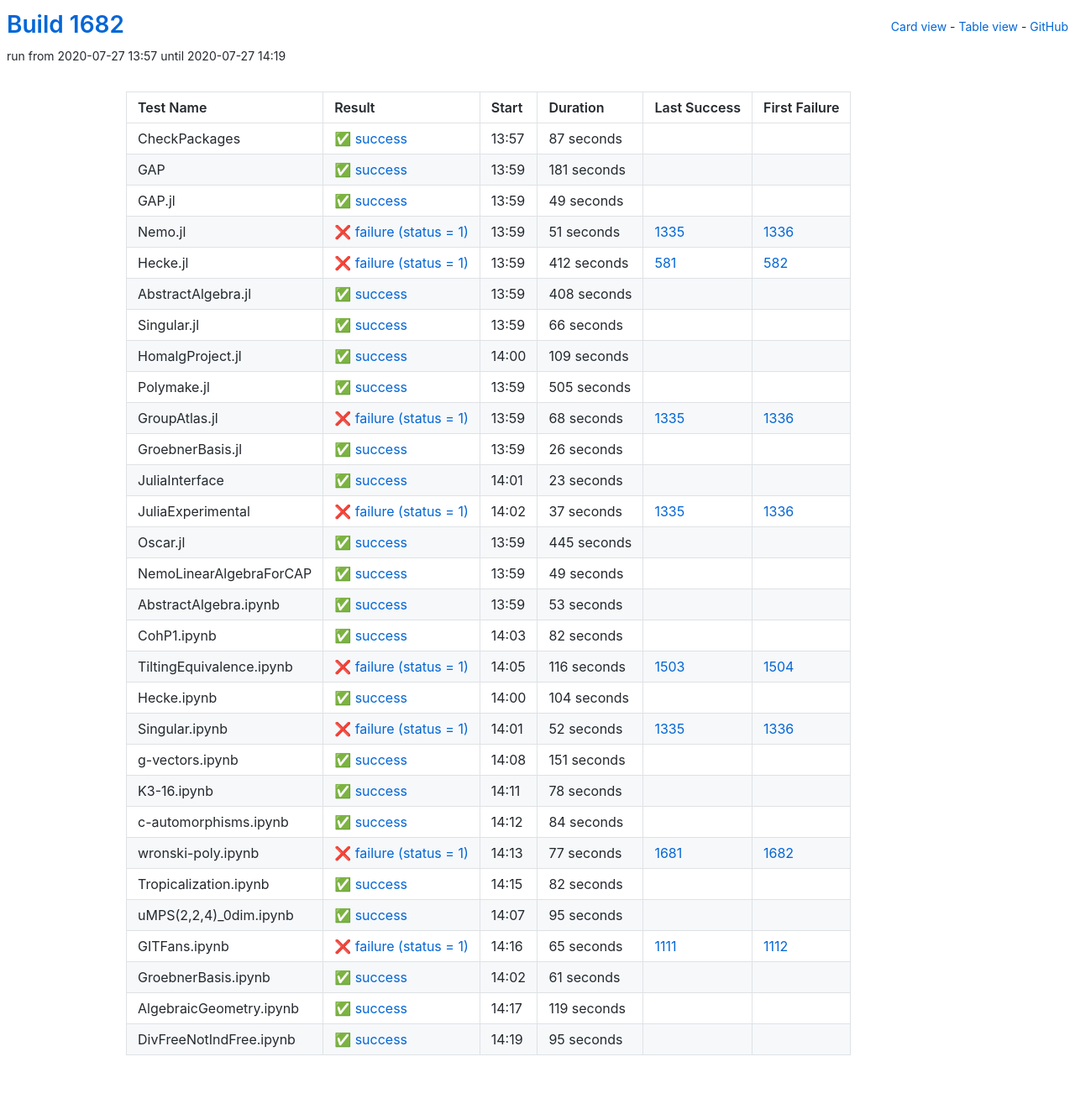
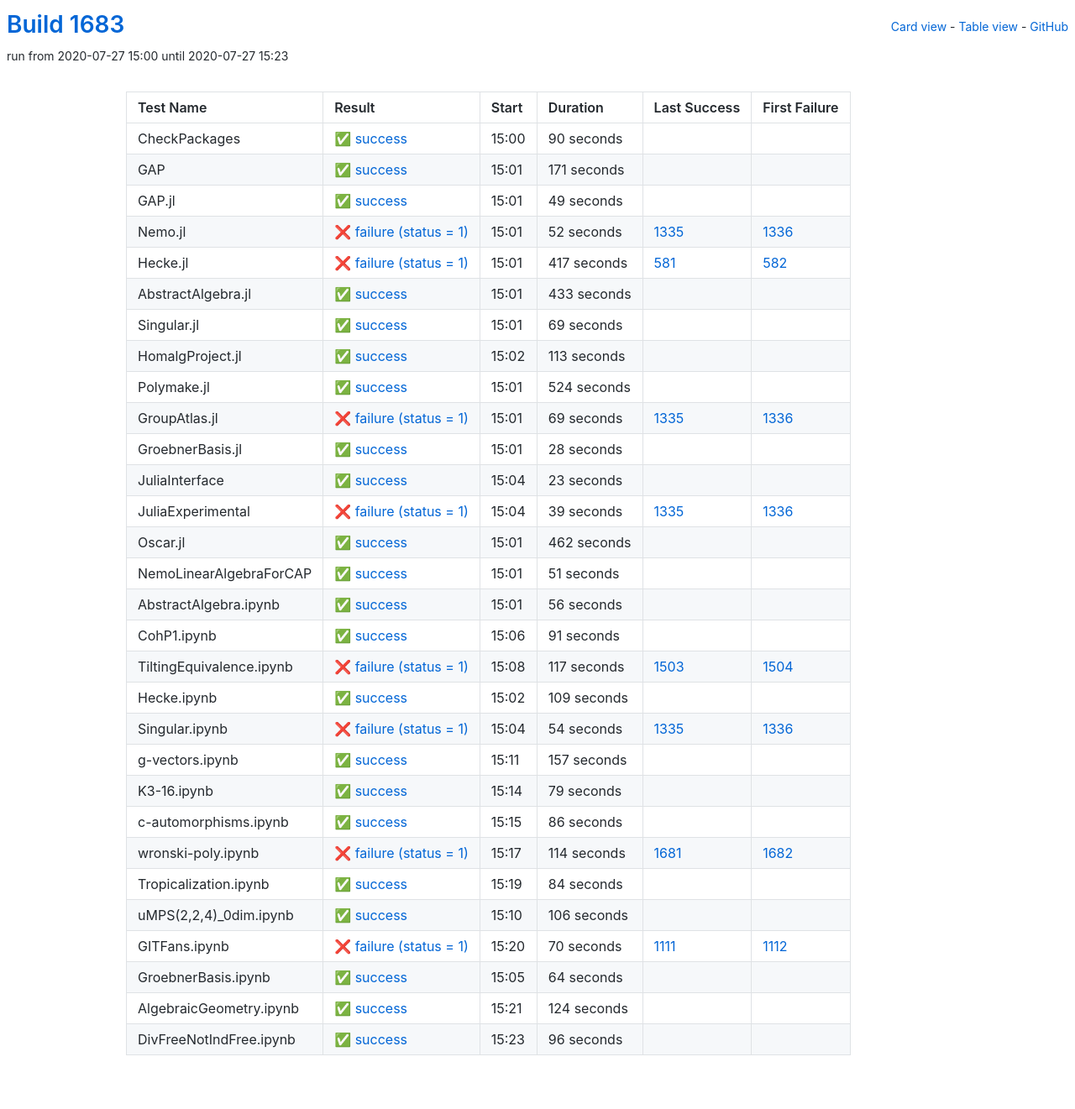
Before and after one commit to oscar-system/oscar-ci-status-1.4, a Jekyll site: the page built from table.html, in a window 1280 px wide. Shown: the whole page at 84% size. Built offline with Jekyll 4.4.1, drawn with Linux system fonts in a browser that asks for light colours.

Commit message:
Build #1683

```diff
--- a/_data/ci.yml
+++ b/_data/ci.yml
@@ -1,6 +1,6 @@
 ---
-build: 1682
-build_url: https://oscarci.mathematik.uni-kl.de/job/oscar-julia-1.4/1682/
+build: 1683
+build_url: https://oscarci.mathematik.uni-kl.de/job/oscar-julia-1.4/1683/
 job: oscar-julia-1.4
 organization: oscar-system
 repo: oscar-ci-status-1.4
@@ -8,32 +8,32 @@ repourl: https://github.com/oscar-system/oscar-ci-status-1.4
 tests:
 - name: CheckPackages
   id: checkpackages
-  log: https://oscarci.mathematik.uni-kl.de/job/oscar-julia-1.4/1682/artifact/logs/build-1682/CheckPackages.log
-  start: 2020-07-27 13:57
+  log: https://oscarci.mathematik.uni-kl.de/job/oscar-julia-1.4/1683/artifact/logs/build-1683/CheckPackages.log
+  start: 2020-07-27 15:00
   success: true
   exitcode: 0
   status: success
-  duration: 87
+  duration: 90
   last_success: false
   last_success_url:
   first_failure: false
   first_failure_url:
 - name: GAP
   id: gap
-  log: https://oscarci.mathematik.uni-kl.de/job/oscar-julia-1.4/1682/artifact/logs/build-1682/GAP.log
-  start: 2020-07-27 13:59
+  log: https://oscarci.mathematik.uni-kl.de/job/oscar-julia-1.4/1683/artifact/logs/build-1683/GAP.log
+  start: 2020-07-27 15:01
   success: true
   exitcode: 0
   status: success
-  duration: 181
+  duration: 171
   last_success: false
   last_success_url:
   first_failure: false
   first_failure_url:
 - name: GAP.jl
   id: gap-jl
-  log: https://oscarci.mathematik.uni-kl.de/job/oscar-julia-1.4/1682/artifact/logs/build-1682/GAP.jl.log
-  start: 2020-07-27 13:59
+  log: https://oscarci.mathematik.uni-kl.de/job/oscar-julia-1.4/1683/artifact/logs/build-1683/GAP.jl.log
+  start: 2020-07-27 15:01
   success: true
   exitcode: 0
   status: success
@@ -44,104 +44,104 @@ tests:
   first_failure_url:
 - name: Nemo.jl
   id: nemo-jl
-  log: https://oscarci.mathematik.uni-kl.de/job/oscar-julia-1.4/1682/artifact/logs/build-1682/Nemo.jl.log
-  start: 2020-07-27 13:59
+  log: https://oscarci.mathematik.uni-kl.de/job/oscar-julia-1.4/1683/artifact/logs/build-1683/Nemo.jl.log
+  start: 2020-07-27 15:01
   success: false
   exitcode: 1
   status: failure
-  duration: 51
+  duration: 52
   last_success: 1335
   last_success_url: https://oscarci.mathematik.uni-kl.de/job/oscar-julia-1.4/1335/
   first_failure: 1336
   first_failure_url: https://oscarci.mathematik.uni-kl.de/job/oscar-julia-1.4/1336/
 - name: Hecke.jl
   id: hecke-jl
-  log: https://oscarci.mathematik.uni-kl.de/job/oscar-julia-1.4/1682/artifact/logs/build-1682/Hecke.jl.log
-  start: 2020-07-27 13:59
+  log: https://oscarci.mathematik.uni-kl.de/job/oscar-julia-1.4/1683/artifact/logs/build-1683/Hecke.jl.log
+  start: 2020-07-27 15:01
   success: false
   exitcode: 1
   status: failure
-  duration: 412
+  duration: 417
   last_success: 581
   last_success_url: https://oscarci.mathematik.uni-kl.de/job/oscar-julia-1.4/581/
   first_failure: 582
   first_failure_url: https://oscarci.mathematik.uni-kl.de/job/oscar-julia-1.4/582/
 - name: AbstractAlgebra.jl
   id: abstractalgebra-jl
-  log: https://oscarci.mathematik.uni-kl.de/job/oscar-julia-1.4/1682/artifact/logs/build-1682/AbstractAlgebra.jl.log
-  start: 2020-07-27 13:59
+  log: https://oscarci.mathematik.uni-kl.de/job/oscar-julia-1.4/1683/artifact/logs/build-1683/AbstractAlgebra.jl.log
+  start: 2020-07-27 15:01
   success: true
   exitcode: 0
   status: success
-  duration: 408
+  duration: 433
   last_success: false
   last_success_url:
   first_failure: false
   first_failure_url:
 - name: Singular.jl
   id: singular-jl
-  log: https://oscarci.mathematik.uni-kl.de/job/oscar-julia-1.4/1682/artifact/logs/build-1682/Singular.jl.log
-  start: 2020-07-27 13:59
+  log: https://oscarci.mathematik.uni-kl.de/job/oscar-julia-1.4/1683/artifact/logs/build-1683/Singular.jl.log
+  start: 2020-07-27 15:01
   success: true
   exitcode: 0
   status: success
-  duration: 66
+  duration: 69
   last_success: false
   last_success_url:
   first_failure: false
   first_failure_url:
 - name: HomalgProject.jl
   id: homalgproject-jl
-  log: https://oscarci.mathematik.uni-kl.de/job/oscar-julia-1.4/1682/artifact/logs/build-1682/HomalgProject.jl.log
-  start: 2020-07-27 14:00
+  log: https://oscarci.mathematik.uni-kl.de/job/oscar-julia-1.4/1683/artifact/logs/build-1683/HomalgProject.jl.log
+  start: 2020-07-27 15:02
   success: true
   exitcode: 0
   status: success
-  duration: 109
+  duration: 113
   last_success: false
   last_success_url:
   first_failure: false
   first_failure_url:
 - name: Polymake.jl
   id: polymake-jl
-  log: https://oscarci.mathematik.uni-kl.de/job/oscar-julia-1.4/1682/artifact/logs/build-1682/Polymake.jl.log
-  start: 2020-07-27 13:59
+  log: https://oscarci.mathematik.uni-kl.de/job/oscar-julia-1.4/1683/artifact/logs/build-1683/Polymake.jl.log
+  start: 2020-07-27 15:01
   success: true
   exitcode: 0
   status: success
-  duration: 505
+  duration: 524
   last_success: false
   last_success_url:
   first_failure: false
   first_failure_url:
 - name: GroupAtlas.jl
   id: groupatlas-jl
-  log: https://oscarci.mathematik.uni-kl.de/job/oscar-julia-1.4/1682/artifact/logs/build-1682/GroupAtlas.jl.log
-  start: 2020-07-27 13:59
+  log: https://oscarci.mathematik.uni-kl.de/job/oscar-julia-1.4/1683/artifact/logs/build-1683/GroupAtlas.jl.log
+  start: 2020-07-27 15:01
   success: false
   exitcode: 1
   status: failure
-  duration: 68
+  duration: 69
   last_success: 1335
   last_success_url: https://oscarci.mathematik.uni-kl.de/job/oscar-julia-1.4/1335/
   first_failure: 1336
   first_failure_url: https://oscarci.mathematik.uni-kl.de/job/oscar-julia-1.4/1336/
 - name: GroebnerBasis.jl
   id: groebnerbasis-jl
-  log: https://oscarci.mathematik.uni-kl.de/job/oscar-julia-1.4/1682/artifact/logs/build-1682/GroebnerBasis.jl.log
-  start: 2020-07-27 13:59
+  log: https://oscarci.mathematik.uni-kl.de/job/oscar-julia-1.4/1683/artifact/logs/build-1683/GroebnerBasis.jl.log
+  start: 2020-07-27 15:01
   success: true
   exitcode: 0
   status: success
-  duration: 26
+  duration: 28
   last_success: false
   last_success_url:
   first_failure: false
   first_failure_url:
 - name: JuliaInterface
   id: juliainterface
-  log: https://oscarci.mathematik.uni-kl.de/job/oscar-julia-1.4/1682/artifact/logs/build-1682/JuliaInterface.log
-  start: 2020-07-27 14:01
+  log: https://oscarci.mathematik.uni-kl.de/job/oscar-julia-1.4/1683/artifact/logs/build-1683/JuliaInterface.log
+  start: 2020-07-27 15:04
   success: true
   exitcode: 0
   status: success
@@ -152,128 +152,152 @@ tests:
   first_failure_url:
 - name: JuliaExperimental
   id: juliaexperimental
-  log: https://oscarci.mathematik.uni-kl.de/job/oscar-julia-1.4/1682/artifact/logs/build-1682/JuliaExperimental.log
-  start: 2020-07-27 14:02
+  log: https://oscarci.mathematik.uni-kl.de/job/oscar-julia-1.4/1683/artifact/logs/build-1683/JuliaExperimental.log
+  start: 2020-07-27 15:04
   success: false
   exitcode: 1
   status: failure
-  duration: 37
+  duration: 39
   last_success: 1335
   last_success_url: https://oscarci.mathematik.uni-kl.de/job/oscar-julia-1.4/1335/
   first_failure: 1336
   first_failure_url: https://oscarci.mathematik.uni-kl.de/job/oscar-julia-1.4/1336/
 - name: Oscar.jl
   id: oscar-jl
-  log: https://oscarci.mathematik.uni-kl.de/job/oscar-julia-1.4/1682/artifact/logs/build-1682/Oscar.jl.log
-  start: 2020-07-27 13:59
+  log: https://oscarci.mathematik.uni-kl.de/job/oscar-julia-1.4/1683/artifact/logs/build-1683/Oscar.jl.log
+  start: 2020-07-27 15:01
   success: true
   exitcode: 0
   status: success
-  duration: 445
+  duration: 462
   last_success: false
   last_success_url:
   first_failure: false
   first_failure_url:
 - name: NemoLinearAlgebraForCAP
   id: nemolinearalgebraforcap
-  log: https://oscarci.mathematik.uni-kl.de/job/oscar-julia-1.4/1682/artifact/logs/build-1682/NemoLinearAlgebraForCAP.log
-  start: 2020-07-27 13:59
+  log: https://oscarci.mathematik.uni-kl.de/job/oscar-julia-1.4/1683/artifact/logs/build-1683/NemoLinearAlgebraForCAP.log
+  start: 2020-07-27 15:01
   success: true
   exitcode: 0
   status: success
-  duration: 49
+  duration: 51
   last_success: false
   last_success_url:
   first_failure: false
   first_failure_url:
 - name: AbstractAlgebra.ipynb
   id: abstractalgebra-ipynb
-  log: https://oscarci.mathematik.uni-kl.de/job/oscar-julia-1.4/1682/artifact/logs/build-1682/AbstractAlgebra.ipynb.log
-  start: 2020-07-27 13:59
+  log: https://oscarci.mathematik.uni-kl.de/job/oscar-julia-1.4/1683/artifact/logs/build-1683/AbstractAlgebra.ipynb.log
+  start: 2020-07-27 15:01
   success: true
   exitcode: 0
   status: success
-  duration: 53
+  duration: 56
   last_success: false
   last_success_url:
   first_failure: false
   first_failure_url:
 - name: CohP1.ipynb
   id: cohp1-ipynb
-  log: https://oscarci.mathematik.uni-kl.de/job/oscar-julia-1.4/1682/artifact/logs/build-1682/CohP1.ipynb.log
-  start: 2020-07-27 14:03
+  log: https://oscarci.mathematik.uni-kl.de/job/oscar-julia-1.4/1683/artifact/logs/build-1683/CohP1.ipynb.log
+  start: 2020-07-27 15:06
   success: true
   exitcode: 0
   status: success
-  duration: 82
+  duration: 91
   last_success: false
   last_success_url:
   first_failure: false
   first_failure_url:
 - name: TiltingEquivalence.ipynb
   id: tiltingequivalence-ipynb
-  log: https://oscarci.mathematik.uni-kl.de/job/oscar-julia-1.4/1682/artifact/logs/build-1682/TiltingEquivalence.ipynb.log
-  start: 2020-07-27 14:05
+  log: https://oscarci.mathematik.uni-kl.de/job/oscar-julia-1.4/1683/artifact/logs/build-1683/TiltingEquivalence.ipynb.log
+  start: 2020-07-27 15:08
   success: false
   exitcode: 1
   status: failure
-  duration: 116
+  duration: 117
   last_success: 1503
   last_success_url: https://oscarci.mathematik.uni-kl.de/job/oscar-julia-1.4/1503/
   first_failure: 1504
   first_failure_url: https://oscarci.mathematik.uni-kl.de/job/oscar-julia-1.4/1504/
 - name: Hecke.ipynb
   id: hecke-ipynb
-  log: https://oscarci.mathematik.uni-kl.de/job/oscar-julia-1.4/1682/artifact/logs/build-1682/Hecke.ipynb.log
-  start: 2020-07-27 14:00
+  log: https://oscarci.mathematik.uni-kl.de/job/oscar-julia-1.4/1683/artifact/logs/build-1683/Hecke.ipynb.log
+  start: 2020-07-27 15:02
   success: true
   exitcode: 0
   status: success
-  duration: 104
+  duration: 109
   last_success: false
   last_success_url:
   first_failure: false
   first_failure_url:
 - name: Singular.ipynb
   id: singular-ipynb
-  log: https://oscarci.mathematik.uni-kl.de/job/oscar-julia-1.4/1682/artifact/logs/build-1682/Singular.ipynb.log
-  start: 2020-07-27 14:01
+  log: https://oscarci.mathematik.uni-kl.de/job/oscar-julia-1.4/1683/artifact/logs/build-1683/Singular.ipynb.log
+  start: 2020-07-27 15:04
   success: false
   exitcode: 1
   status: failure
-  duration: 52
+  duration: 54
   last_success: 1335
   last_success_url: https://oscarci.mathematik.uni-kl.de/job/oscar-julia-1.4/1335/
   first_failure: 1336
   first_failure_url: https://oscarci.mathematik.uni-kl.de/job/oscar-julia-1.4/1336/
 - name: g-vectors.ipynb
   id: g-vectors-ipynb
-  log: https://oscarci.mathematik.uni-kl.de/job/oscar-julia-1.4/1682/artifact/logs/build-1682/g-vectors.ipynb.log
-  start: 2020-07-27 14:08
+  log: https://oscarci.mathematik.uni-kl.de/job/oscar-julia-1.4/1683/artifact/logs/build-1683/g-vectors.ipynb.log
+  start: 2020-07-27 15:11
   success: true
   exitcode: 0
   status: success
-  duration: 151
+  duration: 157
   last_success: false
   last_success_url:
   first_failure: false
   first_failure_url:
 - name: K3-16.ipynb
   id: k3-16-ipynb
-  log: https://oscarci.mathematik.uni-kl.de/job/oscar-julia-1.4/1682/artifact/logs/build-1682/K3-16.ipynb.log
-  start: 2020-07-27 14:11
+  log: https://oscarci.mathematik.uni-kl.de/job/oscar-julia-1.4/1683/artifact/logs/build-1683/K3-16.ipynb.log
+  start: 2020-07-27 15:14
   success: true
   exitcode: 0
   status: success
-  duration: 78
+  duration: 79
   last_success: false
   last_success_url:
   first_failure: false
   first_failure_url:
 - name: c-automorphisms.ipynb
   id: c-automorphisms-ipynb
-  log: https://oscarci.mathematik.uni-kl.de/job/oscar-julia-1.4/1682/artifact/logs/build-1682/c-automorphisms.ipynb.log
-  start: 2020-07-27 14:12
+  log: https://oscarci.mathematik.uni-kl.de/job/oscar-julia-1.4/1683/artifact/logs/build-1683/c-automorphisms.ipynb.log
+  start: 2020-07-27 15:15
+  success: true
+  exitcode: 0
+  status: success
+  duration: 86
+  last_success: false
+  last_success_url:
+  first_failure: false
+  first_failure_url:
+- name: wronski-poly.ipynb
+  id: wronski-poly-ipynb
+  log: https://oscarci.mathematik.uni-kl.de/job/oscar-julia-1.4/1683/artifact/logs/build-1683/wronski-poly.ipynb.log
+  start: 2020-07-27 15:17
+  success: false
+  exitcode: 1
+  status: failure
+  duration: 114
+  last_success: 1681
+  last_success_url: https://oscarci.mathematik.uni-kl.de/job/oscar-julia-1.4/1681/
+  first_failure: 1682
+  first_failure_url: https://oscarci.mathematik.uni-kl.de/job/oscar-julia-1.4/1682/
+- name: Tropicalization.ipynb
+  id: tropicalization-ipynb
+  log: https://oscarci.mathematik.uni-kl.de/job/oscar-julia-1.4/1683/artifact/logs/build-1683/Tropicalization.ipynb.log
+  start: 2020-07-27 15:19
   success: true
   exitcode: 0
   status: success
@@ -282,86 +306,62 @@ tests:
   last_success_url:
   first_failure: false
   first_failure_url:
-- name: wronski-poly.ipynb
-  id: wronski-poly-ipynb
-  log: https://oscarci.mathematik.uni-kl.de/job/oscar-julia-1.4/1682/artifact/logs/build-1682/wronski-poly.ipynb.log
-  start: 2020-07-27 14:13
-  success: false
-  exitcode: 1
-  status: failure
-  duration: 77
-  last_success: 1681
-  last_success_url: https://oscarci.mathematik.uni-kl.de/job/oscar-julia-1.4/1681/
-  first_failure: 1682
-  first_failure_url: https://oscarci.mathematik.uni-kl.de/job/oscar-julia-1.4/1682/
-- name: Tropicalization.ipynb
-  id: tropicalization-ipynb
-  log: https://oscarci.mathematik.uni-kl.de/job/oscar-julia-1.4/1682/artifact/logs/build-1682/Tropicalization.ipynb.log
-  start: 2020-07-27 14:15
+- name: uMPS(2,2,4)_0dim.ipynb
+  id: umps-2-2-4-0dim-ipynb
+  log: https://oscarci.mathematik.uni-kl.de/job/oscar-julia-1.4/1683/artifact/logs/build-1683/uMPS-2-2-4-_0dim.ipynb.log
+  start: 2020-07-27 15:10
   success: true
   exitcode: 0
   status: success
-  duration: 82
-  last_success: false
-  last_success_url:
-  first_failure: false
-  first_failure_url:
-- name: uMPS(2,2,4)_0dim.ipynb
-  id: umps-2-2-4-0dim-ipynb
-  log: https://oscarci.mathematik.uni-kl.de/job/oscar-julia-1.4/1682/artifact/logs/build-1682/uMPS-2-2-4-_0dim.ipynb.log
-  start: 2020-07-27 14:07
-  success: true
-  exitcode: 0
-  status: success
-  duration: 95
+  duration: 106
   last_success: false
   last_success_url:
   first_failure: false
   first_failure_url:
 - name: GITFans.ipynb
   id: gitfans-ipynb
-  log: https://oscarci.mathematik.uni-kl.de/job/oscar-julia-1.4/1682/artifact/logs/build-1682/GITFans.ipynb.log
-  start: 2020-07-27 14:16
+  log: https://oscarci.mathematik.uni-kl.de/job/oscar-julia-1.4/1683/artifact/logs/build-1683/GITFans.ipynb.log
+  start: 2020-07-27 15:20
   success: false
   exitcode: 1
   status: failure
-  duration: 65
+  duration: 70
   last_success: 1111
   last_success_url: https://oscarci.mathematik.uni-kl.de/job/oscar-julia-1.4/1111/
   first_failure: 1112
   first_failure_url: https://oscarci.mathematik.uni-kl.de/job/oscar-julia-1.4/1112/
 - name: GroebnerBasis.ipynb
   id: groebnerbasis-ipynb
-  log: https://oscarci.mathematik.uni-kl.de/job/oscar-julia-1.4/1682/artifact/logs/build-1682/GroebnerBasis.ipynb.log
-  start: 2020-07-27 14:02
+  log: https://oscarci.mathematik.uni-kl.de/job/oscar-julia-1.4/1683/artifact/logs/build-1683/GroebnerBasis.ipynb.log
+  start: 2020-07-27 15:05
   success: true
   exitcode: 0
   status: success
-  duration: 61
+  duration: 64
   last_success: false
   last_success_url:
   first_failure: false
   first_failure_url:
 - name: AlgebraicGeometry.ipynb
   id: algebraicgeometry-ipynb
-  log: https://oscarci.mathematik.uni-kl.de/job/oscar-julia-1.4/1682/artifact/logs/build-1682/AlgebraicGeometry.ipynb.log
-  start: 2020-07-27 14:17
+  log: https://oscarci.mathematik.uni-kl.de/job/oscar-julia-1.4/1683/artifact/logs/build-1683/AlgebraicGeometry.ipynb.log
+  start: 2020-07-27 15:21
   success: true
   exitcode: 0
   status: success
-  duration: 119
+  duration: 124
   last_success: false
   last_success_url:
   first_failure: false
   first_failure_url:
 - name: DivFreeNotIndFree.ipynb
   id: divfreenotindfree-ipynb
-  log: https://oscarci.mathematik.uni-kl.de/job/oscar-julia-1.4/1682/artifact/logs/build-1682/DivFreeNotIndFree.ipynb.log
-  start: 2020-07-27 14:19
+  log: https://oscarci.mathematik.uni-kl.de/job/oscar-julia-1.4/1683/artifact/logs/build-1683/DivFreeNotIndFree.ipynb.log
+  start: 2020-07-27 15:23
   success: true
   exitcode: 0
   status: success
-  duration: 95
+  duration: 96
   last_success: false
   last_success_url:
   first_failure: false
```
Also changed, not shown: README.md.
